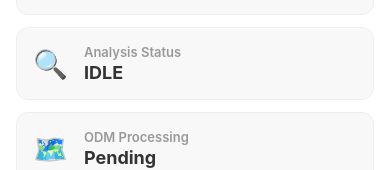
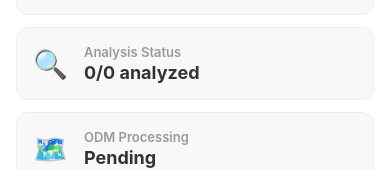
Before and after one commit to dataworks2026/Mira-Flight, a React Native app in the folder mira-flight/: screen /MissionReview in a window 390 px wide. Shown: the part 257-427 px from the top of the page. Built offline with nearby package versions, Linux system fonts and the light colour scheme.

Commit message:
[Fix]: Wire analyzedCount in mission review

```diff
--- a/mira-flight/src/screens/MissionReviewScreen.tsx
+++ b/mira-flight/src/screens/MissionReviewScreen.tsx
@@ -1,4 +1,4 @@
-import React from 'react';
+import React, {useEffect, useState} from 'react';
 import {
   View,
   Text,
@@ -8,9 +8,11 @@ import {
   Linking,
   useWindowDimensions,
 } from 'react-native';
-import {useNavigation} from '@react-navigation/native';
+import {useNavigation, useRoute} from '@react-navigation/native';
 import {NativeStackNavigationProp} from '@react-navigation/native-stack';
 import {useMissionStore} from '../store/missionStore';
+import {miraClient} from '../api/miraClient';
+import {Mission} from '../types/shared';
 import {RootStackParamList} from '../App';
 
 const TEAL = '#00897B';
@@ -19,38 +21,63 @@ type NavProp = NativeStackNavigationProp<RootStackParamList>;
 
 export default function MissionReviewScreen() {
   const navigation = useNavigation<NavProp>();
+  const route = useRoute<any>();
   const {width, height} = useWindowDimensions();
   const isLandscape = width > height;
   const mission = useMissionStore(s => s.currentMission);
   const photosCount = useMissionStore(s => s.photosCount);
   const uploadedCount = useMissionStore(s => s.uploadedCount);
   const missionState = useMissionStore(s => s.missionState);
+  const setAnalyzedCount = useMissionStore(s => s.setAnalyzedCount);
+  const setMission = useMissionStore(s => s.setMission);
   const reset = useMissionStore(s => s.reset);
+
+  const [freshMission, setFreshMission] = useState<Mission | null>(null);
+
+  useEffect(() => {
+    const missionId = route.params?.missionId ?? mission?.id;
+    if (!missionId) {
+      return;
+    }
+    miraClient
+      .getMission(missionId)
+      .then(m => {
+        setFreshMission(m);
+        setMission(m);
+        setAnalyzedCount(m.photos_analyzed);
+      })
+      .catch(() => {});
+  }, [route.params?.missionId, mission?.id, setMission, setAnalyzedCount]);
 
   const handleReturnHome = () => {
     reset();
     navigation.navigate('Home');
   };
 
+  const display = freshMission ?? mission;
+  const analyzed = display?.photos_analyzed ?? 0;
+  const total = display?.total_photos || photosCount;
+  const uploaded = display?.photos_uploaded ?? uploadedCount;
+
   const cards = [
     {
       title: 'Photos Captured',
-      value: `${mission?.total_photos || photosCount}`,
+      value: `${total}`,
       icon: '📷',
     },
     {
       title: 'Upload Progress',
-      value: `${mission?.photos_uploaded || uploadedCount}/${mission?.total_photos || photosCount} uploaded`,
+      value: `${uploaded}/${total} uploaded`,
       icon: '☁️',
     },
     {
       title: 'Analysis Status',
-      value: mission?.status || missionState,
+      value: `${analyzed}/${total} analyzed`,
       icon: '🔍',
     },
     {
       title: 'ODM Processing',
-      value: mission?.odm_status || (missionState === 'COMPLETED' ? 'Complete' : 'Pending'),
+      value: display?.odm_status || (missionState === 'COMPLETED' ? 'Complete' : 'Pending'),
       icon: '🗺️',
     },
   ];
```
